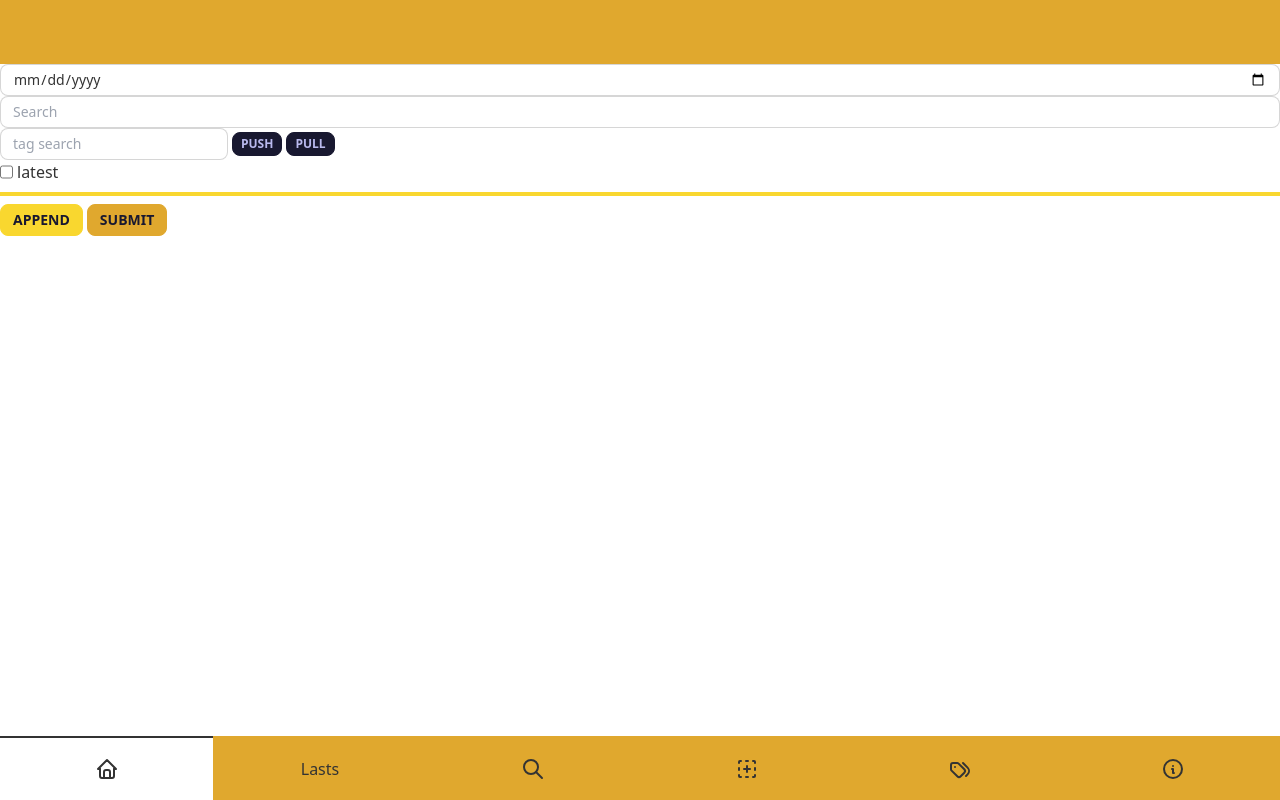
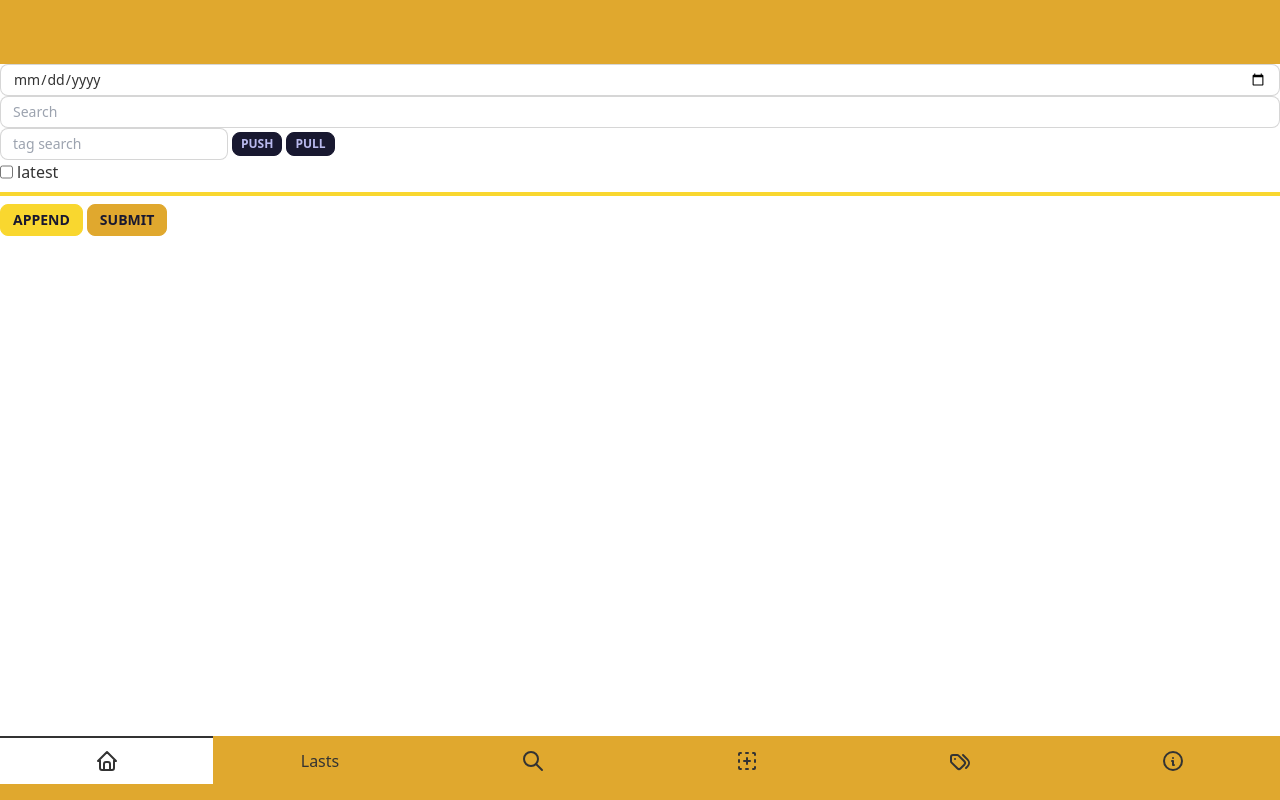
Before and after one commit to odjhey/progressive-overload-is-the-name-of-the-game, a React (Vite) app: page / in a window 1280 px wide. Built offline with nearby package versions, Linux system fonts and the light colour scheme.

Commit message:
feat: give more space to bottom nav ui

```diff
--- a/src/layouts/Nav.tsx
+++ b/src/layouts/Nav.tsx
@@ -12,8 +12,8 @@ export default function Nav({ children }: PropsWithChildren) {
   return (
     <>
       <nav className="navbar bg-primary"></nav>
-      <div className="pb-10">{children}</div>
-      <nav className="btm-nav bg-primary">
+      <div className="pb-14">{children}</div>
+      <nav className="btm-nav bg-primary pb-4">
         <NavLink
           className={({ isActive }) => (isActive ? 'active' : '')}
           to="/"
```
